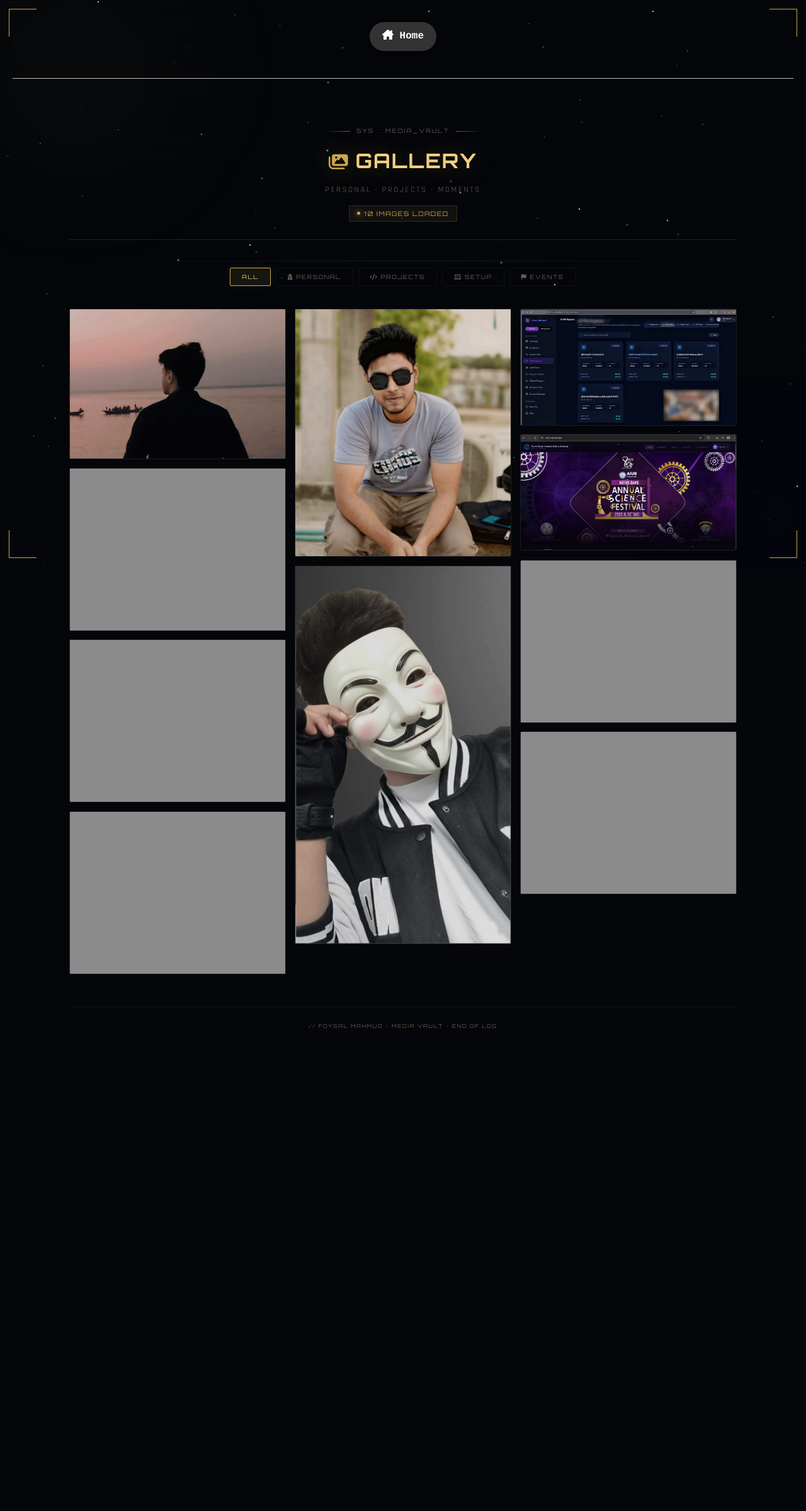
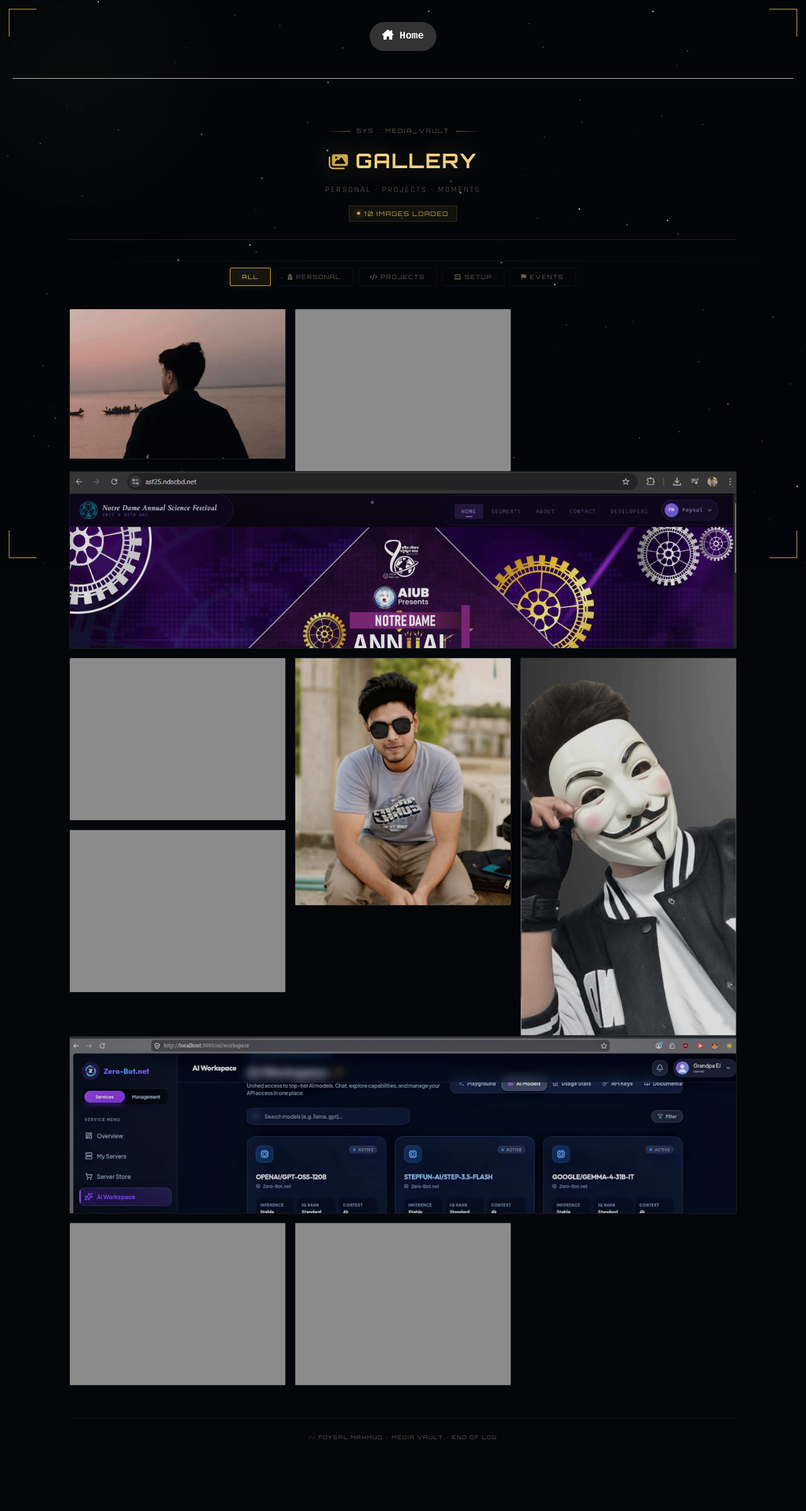
Before and after one commit to foysal1627/foysal1627.github.io, a Jekyll site: the page built from gallery/index.html, in a window 1280 px wide. Shown: the whole page at 63% size. Built offline with Jekyll 4.4.1, drawn with Linux system fonts in a browser that asks for light colours; before the commit the page ends 1746 px from its top, so only the background shows below that.

Commit message:
Add wide screenshot support and modify gallery items

```diff
--- a/gallery/index.html
+++ b/gallery/index.html
@@ -233,6 +233,16 @@
     columns: 3 280px; column-gap: 14px;
   }
 
+     /* Wide screenshot items — 2 column span */
+.gal-item.gal-wide {
+    column-span: all;
+    max-width: 100%;
+}
+.gal-item.gal-wide img {
+    max-height: 280px;
+    object-fit: cover;
+    object-position: top left;
+}
   .gal-item {
     break-inside: avoid; margin-bottom: 14px;
     position: relative; overflow: hidden;
@@ -491,6 +501,16 @@
       </div>
        </div>
 
+       <div class="gal-item gal-wide" data-cat="project" data-title="Web development">
+      <span class="gal-cat-chip">Project</span>
+      <img src="https://foysal1627.github.io/assets/image/asf25.png" alt="Foysal's web dev" loading="lazy">
+      <div class="gal-overlay">
+        <div class="gal-overlay-icon"><i class="fa-solid fa-expand"></i></div>
+        <div class="gal-overlay-title">Web development</div>
+        <div class="gal-overlay-cat">// PROJECT</div>
+      </div>
+       </div>
+
     <div class="gal-item" data-cat="personal" data-title="Foysal">
       <span class="gal-cat-chip">Personal</span>
       <img src="https://foysal1627.github.io/assets/image/foysal.jpg" alt="Foysal Mahmud" loading="lazy">
@@ -532,7 +552,7 @@
       </div>
     </div>
 
-       <div class="gal-item" data-cat="project" data-title="AI workplace">
+       <div class="gal-item gal-wide" data-cat="project" data-title="AI workplace">
       <span class="gal-cat-chip">Project</span>
       <img src="https://foysal1627.github.io/assets/image/project.jpg" alt="Foysal's AI workplace" loading="lazy">
       <div class="gal-overlay">
@@ -541,16 +561,6 @@
         <div class="gal-overlay-cat">// PROJECT</div>
       </div>
        </div>
-
-  <div class="gal-item" data-cat="project" data-title="Web development">
-      <span class="gal-cat-chip">Project</span>
-      <img src="https://foysal1627.github.io/assets/image/asf25.png" alt="Foysal's web dev" loading="lazy">
-      <div class="gal-overlay">
-        <div class="gal-overlay-icon"><i class="fa-solid fa-expand"></i></div>
-        <div class="gal-overlay-title">Web development</div>
-        <div class="gal-overlay-cat">// PROJECT</div>
-      </div>
-    </div>
 
     <div class="gal-item" data-cat="project" data-title="Cover — Cyber Operations">
       <span class="gal-cat-chip">Project</span>
```
